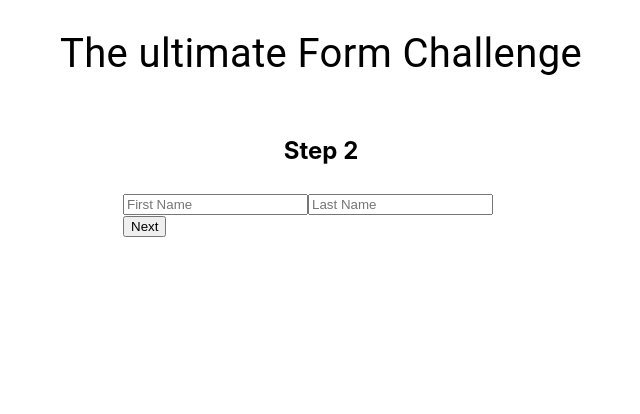
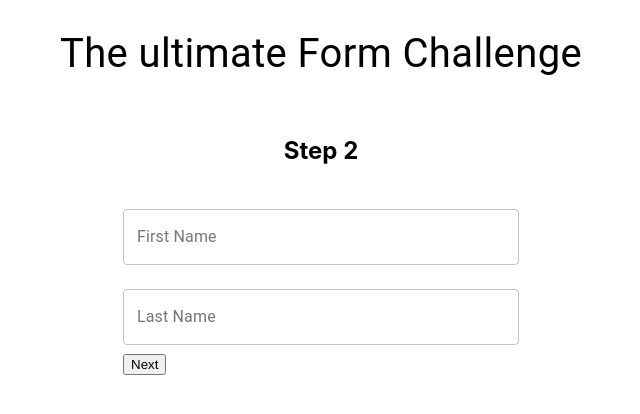
Before and after one commit to MiguelP1989/FormChallenge, a React (Create React App) app: page / in a window 1280 px wide. Shown: the top 414 px of the page, without its empty margins (319-959 px from the left). Built offline with nearby package versions, Linux system fonts and the light colour scheme.

Commit message:
WIP Step1 / created the Input component

```diff
--- a/src/Pages/Step1/Step1.js
+++ b/src/Pages/Step1/Step1.js
@@ -6,6 +6,7 @@ import { useHistory } from "react-router-dom";
 // Global imports
 import MainContainer from "../../components/MainContainer/MainContainer";
 import Form from "../../components/Form/Form";
+import Input from "../../components/Input/Input";
 
 // Local imports
 
@@ -24,17 +25,17 @@ const Step1 = () => {
     <MainContainer>
       <h2>Step 2</h2>
       <Form>
-        <input
-          //   ref={register}
+        <Input
+          {...register("First Name")}
           name="firstName"
           type="text"
-          placeholder="First Name"
+          label="First Name"
         />
-        <input
-          //   ref={register}
+        <Input
+          {...register("Last Name")}
           name="LastName"
           type="text"
-          placeholder="Last Name"
+          label="Last Name"
         />
         <button type="submit">Next</button>
       </Form>
--- a/src/Pages/Step3/Step3.js
+++ b/src/Pages/Step3/Step3.js
@@ -0,0 +1,14 @@
+// Third-party imports
+import React from "react";
+
+// Global imports
+
+// Local imports
+
+////////////////////////////////////////////////////////////////////////////////
+
+const Step3 = () => {
+  return null;
+};
+
+export default Step3;
--- /dev/null
+++ b/src/components/Input/Input.js
@@ -0,0 +1,23 @@
+// Third-party imports
+import React, { forwardRef } from "react";
+import { TextField } from "@material-ui/core";
+
+// Global imports
+
+// Local imports
+
+////////////////////////////////////////////////////////////////////////////////
+
+const Input = forwardRef((props, ref) => {
+  return (
+    <TextField
+      variant="outlined"
+      margin="normal"
+      ref={ref}
+      fullWidth
+      {...props}
+    />
+  );
+});
+
+export default Input;
```
